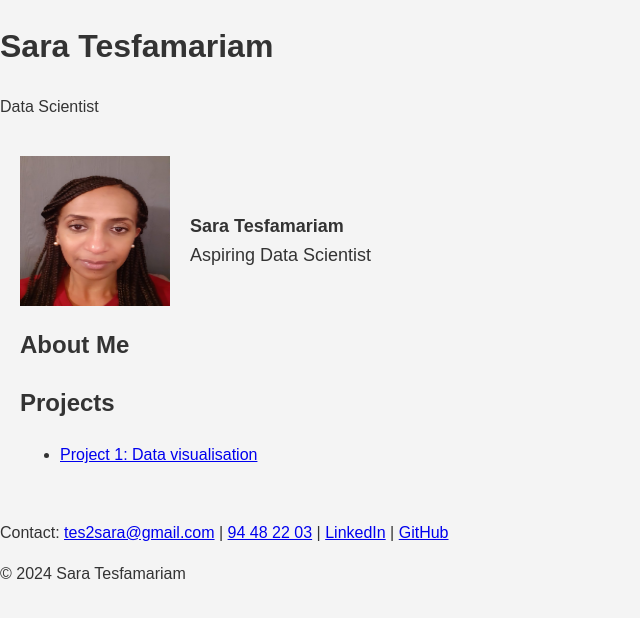
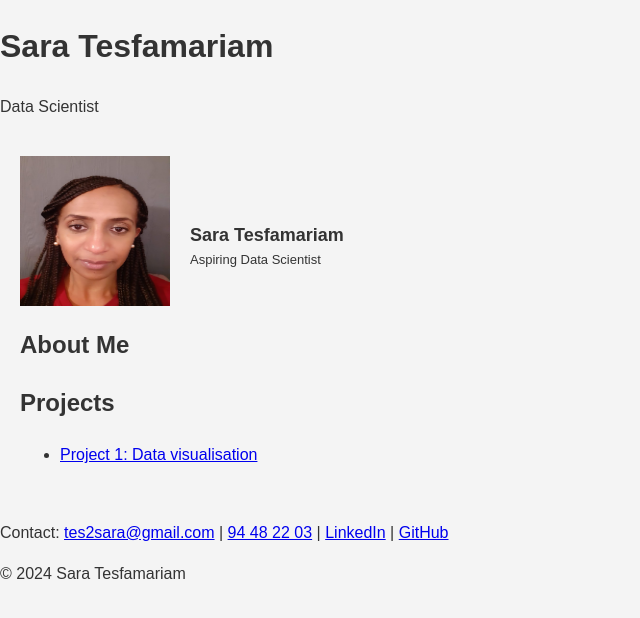
Before and after one commit to tes2sara/sara_tesfamariam, a Jekyll site: the page built from index.md, in a window 1280 px wide. Shown: the top 618 px of the page, without its empty margins (0-640 px from the left). Built offline with Jekyll 4.4.1, drawn with Linux system fonts in a browser that asks for light colours; Markdown is read by kramdown in place of the engine named in the settings.

Commit message:
Update index.md

```diff
--- a/index.md
+++ b/index.md
@@ -4,9 +4,9 @@ title: Home
 ---
 <div style="display: flex; align-items: center;">
   <img src="https://github.com/tes2sara/sara_tesfamariam/blob/main/Profile.jpg?raw=true" alt="Profile Picture" style="height: 150px; width:150px; boarder-radius:50%; margin-right: 20px;">
-  <div style="display: flex; flex-direction: column; justify-content: center; padding-top: 20px;">
+  <div style="display: flex; flex-direction: column; justify-content: center; padding-top: 30px;">
     <h1 style="font-size: 18px; margin: 0;">Sara Tesfamariam</h1>
-    <p style="font-size: 18px; margin: 0;">Aspiring Data Scientist</p>
+    <p style="font-size: 13px; margin: 0;">Aspiring Data Scientist</p>
   </div>
 </div>
 
```
